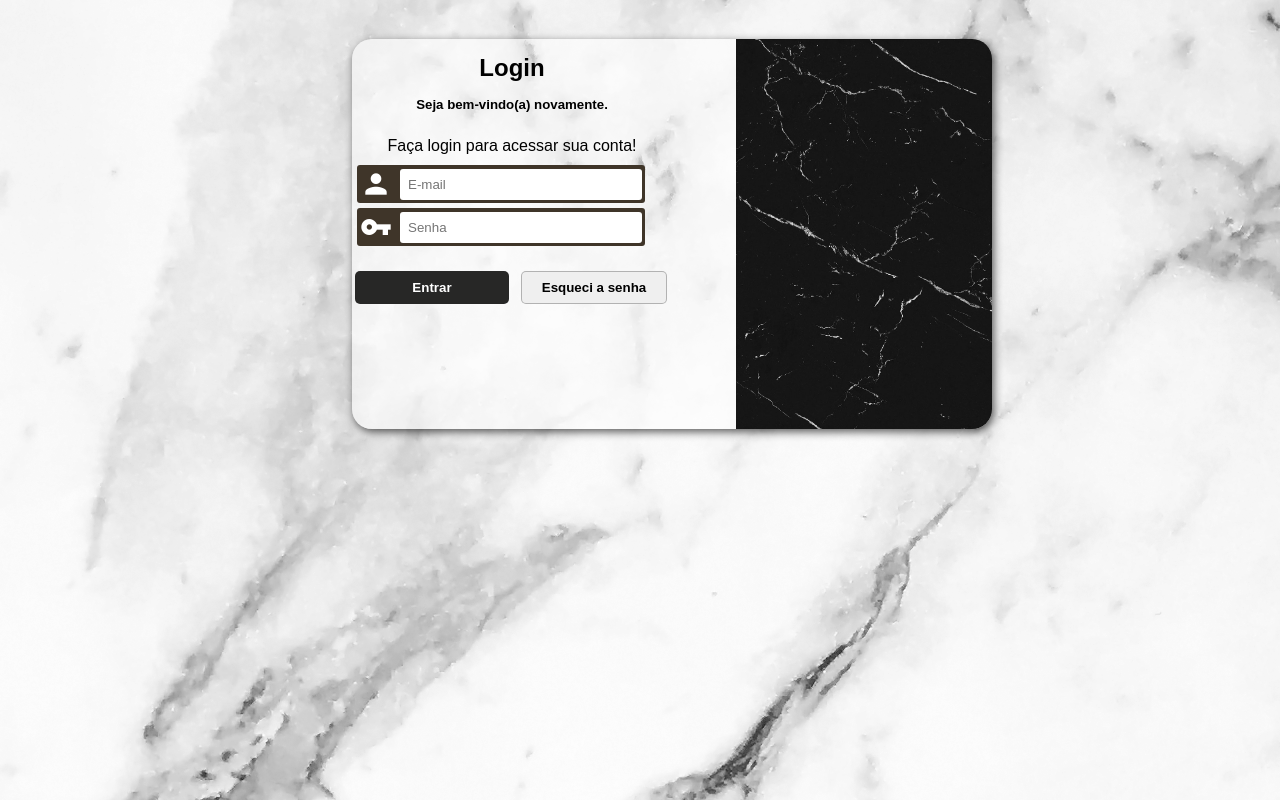
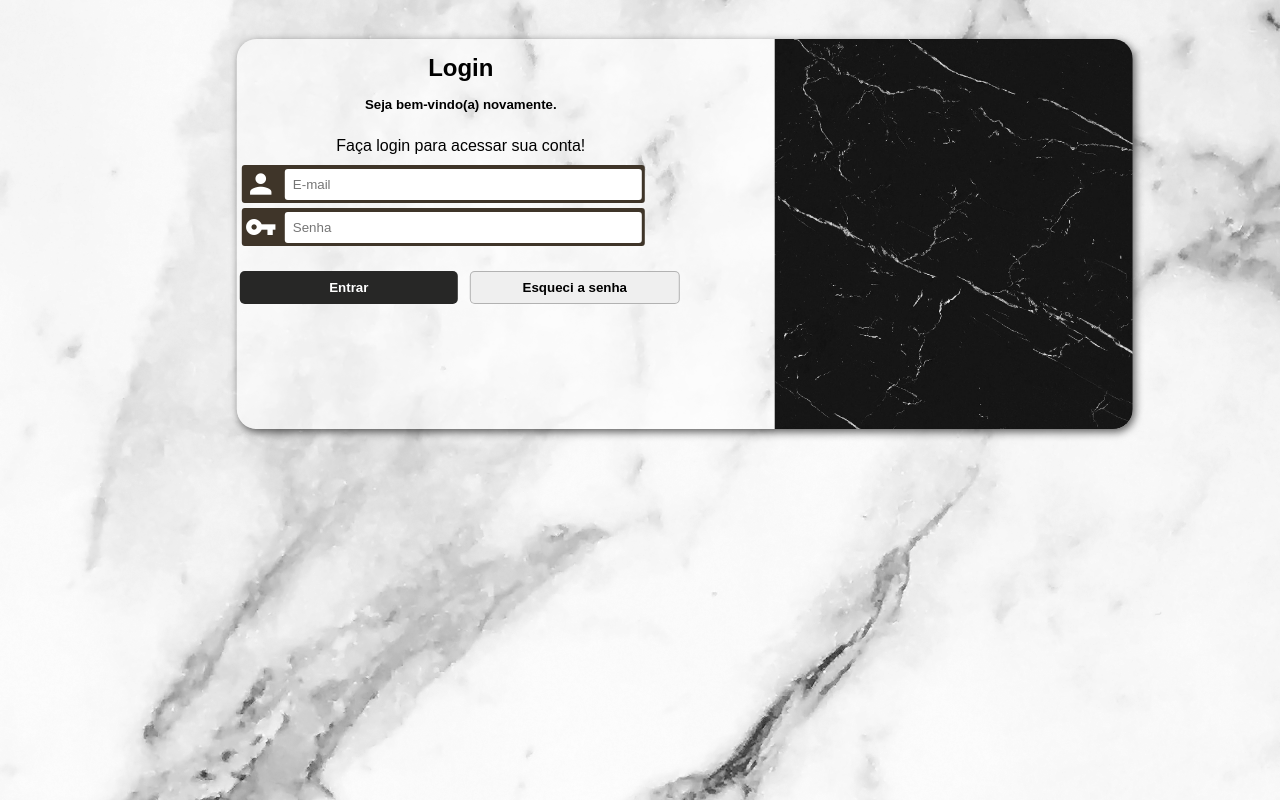
Before and after one commit to barbara-pr/cadastro-login, a plain HTML site: page index.html in a window 1280 px wide. Drawn offline with Linux system fonts and the light colour scheme.

Commit message:
update width

```diff
--- a/estilos-login/style.css
+++ b/estilos-login/style.css
@@ -93,8 +93,8 @@ label{
 }
 
 main{
-    min-width: 45vw;
-    max-width: 50vw;
+    min-width: 60vw;
+    max-width: 70vw;
     max-height: 100vh;
     transition: width .3s, height .3s;
     transition-timing-function: ease;
```
